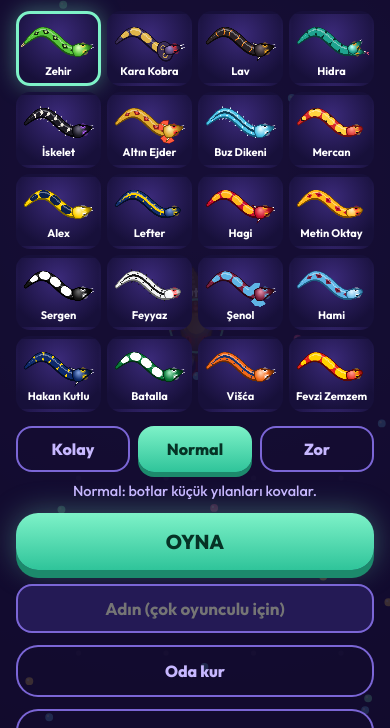
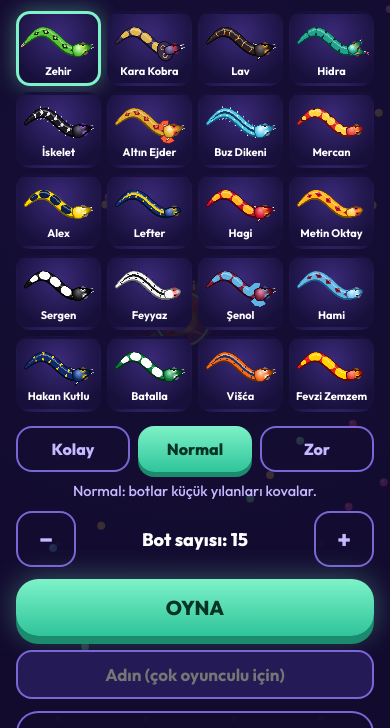
Before and after one commit to tarikalicioglu/babaconda, a plain HTML site: page index.html in a window 390 px wide. Shown: the part 116-844 px from the top of the page. Drawn offline with Linux system fonts and the light colour scheme; animation ran at ten frames a second.

Commit message:
Remove the 1200 length cap and let players pick the bot count
Snakes now keep growing; past 600 body segments they get thicker
instead of longer so phones stay smooth. Menu and room have a 0-40 bot
selector (0 in a room means botless) and the map scales with the total.

Co-Authored-By: Claude Opus 5.5 <noreply@anthropic.com>
Claude-Session: https://claude.ai/code/session_017L11Vz9YSscLPigqhYfSMV

```diff
--- a/index.html
+++ b/index.html
@@ -85,6 +85,10 @@
   .big { display: block; width: 100%; max-width: 420px; margin: 12px auto 0; padding: 16px 0; border: 0; border-radius: 22px; font: 800 20px 'Outfit', sans-serif; color: #063326; background: linear-gradient(#7ef2c8, #2fc49a); box-shadow: 0 8px 0 #1c8a6c, 0 0 30px rgba(126,242,200,.35); }
   .ghost { background: transparent; color: #c7b8ff; box-shadow: inset 0 0 0 2px #7b66d6; font-size: 16px; }
   .ghost[disabled] { opacity: .55; }
+  .brow { display: flex; align-items: center; gap: 10px; max-width: 420px; margin: 10px auto 0; }
+  .brow .dbtn { flex: 0 0 60px; font-size: 24px; }
+  .brow span { flex: 1; font-weight: 800; font-size: 18px; }
+  #botWarn, #rBotWarn { color: #ff8aa8; }
   #diff, #opts { display: flex; gap: 8px; max-width: 420px; margin: 6px auto 0; }
   .dbtn { flex: 1; padding: 13px 0; border: 0; border-radius: 16px; font: 800 16px 'Outfit', sans-serif; color: #c7b8ff; background: transparent; box-shadow: inset 0 0 0 2px #7b66d6; }
   .dbtn.sel { color: #063326; background: linear-gradient(#7ef2c8, #2fc49a); box-shadow: 0 5px 0 #1c8a6c; }
@@ -116,6 +120,8 @@
     <button class="dbtn" id="dHard"></button>
   </div>
   <p id="dInfo"></p>
+  <div class="brow"><button class="dbtn" id="botMinus">−</button><span id="botLbl"></span><button class="dbtn" id="botPlus">+</button></div>
+  <p id="botWarn"></p>
   <button class="big" id="play"></button>
   <input class="txt" id="name" maxlength="10">
   <button class="big ghost" id="mkRoom"></button>
@@ -144,7 +150,8 @@
   <h1 id="roomCode">....</h1>
   <p id="roomMsg"></p>
   <div id="roomPicker" class="pickgrid"></div>
-  <button class="big ghost" id="botBtn"></button>
+  <div class="brow" id="rBotRow"><button class="dbtn" id="rBotMinus">−</button><span id="rBotLbl"></span><button class="dbtn" id="rBotPlus">+</button></div>
+  <p id="rBotWarn"></p>
   <button class="big" id="startBtn"></button>
   <button class="big ghost" id="leaveBtn"></button>
 </div>
@@ -201,13 +208,13 @@ const TYPES = [
   { name:'Višća', c:'#f26a1b', hi:'#ffd0b0', lo:'#6a2a05', p:'#13306e', p2:'#13306e', eye:'#ffffff', tongue:'#13306e', head:'viper', pattern:'stripe', spikes:1, fangs:1 },
   { name:'Fevzi Zemzem', c:'#e2231a', hi:'#ff9a8a', lo:'#5a0805', p:'#ffd200', p2:'#ffd200', eye:'#ffd200', tongue:'#ffd200', head:'slim', pattern:'coral' }
 ];
-const BOT_NAMES = ['Tıslayan','Engerek','Şahmeran','Çıngırak','Karayılan','Sinsi','Gölge','Fısıltı','Sarmal','Avcı','Yutan','Hışırtı','Kıvrım','Pullu','Zehirli','Boğan','Sürüngen','Diş','Kuyruk','Pusu','Kement','Tırpan','Kara Bela','Uzun'];
+const BOT_NAMES = ['Kara Diş','Çatal Dil','Kaygan','Fırtına','Şimşek','Duman','Kor','Buzul','Sessiz','Yılankavi','Zehirdiş','Pul Pul','Gece','Kum','Demir','Sürgün','Dolanbaç','Kıskaç','Tilki','Sızıntı','Tıslayan','Engerek','Şahmeran','Çıngırak','Karayılan','Sinsi','Gölge','Fısıltı','Sarmal','Avcı','Yutan','Hışırtı','Kıvrım','Pullu','Zehirli','Boğan','Sürüngen','Diş','Kuyruk','Pusu','Kement','Tırpan','Kara Bela','Uzun'];
 const DOT_COLS = ['#7ef2c8', '#ff5fb0', '#ffd166', '#6ec3ff', '#c79bff'];
 
 const CELL = 160, TAU = Math.PI * 2;
 let W = 4000, GC = 25, worldNoBots = false;
 function setMap(gc) { GC = gc; W = gc * CELL; }
-const specN = k => GC === 25 ? SPEC[k].n : Math.max(k === 'g50' ? 1 : 2, Math.round(SPEC[k].n * GC * GC / 625));
+const specN = k => Math.max(k === 'g50' ? 1 : 2, Math.round(SPEC[k].n * GC * GC / 625));
 const BOTS = 15, LIVES = 3, START_M = 10, SPLIT_MIN = 16, EQ = 3;
 const MAG_R = 260, MAG_T = 8, HIT_PROT = 3;
 const SPEC = { g10: { n: 6, v: 10, r: 11, w: 10 }, g50: { n: 1, v: 50, r: 17, w: 50 }, mag: { n: 6, v: 0, r: 13, w: 8 },
@@ -218,7 +225,7 @@ const DE_NAMES = ['Gift', 'Schwarze Kobra', 'Lava', 'Hydra', 'Skelett', 'Goldene
 const LOCKS = {};
 const MISSIONS = [['kills', 2], ['len', 80], ['gold', 2], ['mag', 2], ['kills', 3], ['len', 150], ['gold', 4], ['len', 250], ['kills', 5]];
 let roundOn = false, roundLeft = 0, finalOn = false, evId = 0, evKind = '', evNext = 0, speedUntil = 0, kingId = 0, lastKing = 0;
-let lang = 'tr', soundOn = true, shake = 0, mis = null, misIdx = 0, misWait = 0;
+let botCount = 15, lang = 'tr', soundOn = true, shake = 0, mis = null, misIdx = 0, misWait = 0;
 const save = { stars: 0 };
 let specials = [];
 const DIFFS = {
@@ -231,7 +238,8 @@ const rnd = (a, b) => a + Math.random() * (b - a);
 const wd = d => d > W / 2 ? d - W : (d < -W / 2 ? d + W : d);
 const wrap = v => v < 0 ? v + W : (v >= W ? v - W : v);
 const angDiff = (a, b) => { let d = (a - b) % TAU; if (d > Math.PI) d -= TAU; if (d < -Math.PI) d += TAU; return d; };
-const radiusOf = m => 9 + Math.min(16, Math.sqrt(m) * 1.05);
+const SEG_MAX = 600;
+const radiusOf = m => 9 + Math.min(16, Math.sqrt(m) * 1.05) + Math.min(40, Math.max(0, Math.sqrt(m) - 15.2) * 1.4);
 const $ = id => document.getElementById(id);
 
 const cv = $('c'), ctx = cv.getContext('2d');
@@ -267,7 +275,7 @@ function take(f, p, cell) {
   const o = p.o;
   const dbl = o.dblUntil > time ? 2 : 1;
   p.m += f.kind ? f.v : (f.dot ? f.v * 200 / (200 + p.m) * (finalOn ? 2 : 1) : f.v * 500 / (500 + p.m)) * dbl;
-  if (p.m > 1200) p.m = 1200; if (f.dot) cell.dots--;
+  if (f.dot) cell.dots--;
   f.gone = true;
   if (hosting()) netRem.push(f.id);
   if (!f.kind) return;
@@ -364,7 +372,7 @@ function eat(p, dt) {
 /* ---------- snakes ---------- */
 function makePiece(o, x, y, ang, m) {
   const p = { id: ++nextPid, parent: 0, o, xs: [], ys: [], m, ang, dash: 0, prot: 0, dead: false, r: radiusOf(m), d: radiusOf(m) * .5 };
-  const n = Math.floor(m);
+  const n = Math.min(SEG_MAX, Math.floor(m));
   for (let i = 0; i < n; i++) { p.xs.push(wrap(x - Math.cos(ang) * p.d * i)); p.ys.push(wrap(y - Math.sin(ang) * p.d * i)); }
   return p;
 }
@@ -376,7 +384,7 @@ function updatePiece(p, dt, tAng) {
   const sp = speedOf(p);
   if (p.dash > 0) p.dash -= dt;
   xs[0] = wrap(xs[0] + Math.cos(p.ang) * sp * dt); ys[0] = wrap(ys[0] + Math.sin(p.ang) * sp * dt);
-  const n = Math.max(2, Math.floor(p.m));
+  const n = Math.max(2, Math.min(SEG_MAX, Math.floor(p.m)));
   while (xs.length < n) { xs.push(xs[xs.length - 1]); ys.push(ys[ys.length - 1]); }
   while (xs.length > n) { xs.pop(); ys.pop(); }
   for (let i = 1; i < xs.length; i++) {
@@ -411,13 +419,15 @@ function newBot(o) {
 function mkHuman(h) {
   return { id: ++nextOid, name: h.name, ti: h.ti, type: TYPES[h.ti], deaths: 0, out: false, bot: false, pieces: [], splitCd: 0, seed: rnd(0, 9), tAng: 0, magUntil: 0, kills: 0, best: START_M, conn: h.conn || null, shield: false, ghostUntil: 0, slowUntil: 0, turboUntil: 0, dblUntil: 0, nGold: 0, nMag: 0, cdSpd: 0, cdMag: 0 };
 }
-function startWorld(humans, noBots) {
-  worldNoBots = !!noBots;
-  setMap(noBots ? 12 + 2 * Math.max(0, Math.min(6, humans.length) - 2) : 25);
+function startWorld(humans, nBots) {
+  if (nBots === undefined) nBots = 15;
+  worldNoBots = nBots === 0;
+  const N = (humans ? humans.length : 0) + nBots;
+  setMap(Math.min(50, Math.max(12, Math.round(12 + (N - 2) * 13 / 14))));
   owners = []; pieces = []; time = 0; resetFood(); parts = []; rings = []; floats = []; netFx = []; homing = [];
   player = null;
   for (const h of humans || []) { const o = mkHuman(h); h.o = o; owners.push(o); if (!h.conn) player = o; }
-  const nb = noBots ? 0 : Math.max(0, BOTS + 1 - owners.length);
+  const nb = nBots;
   for (let i = 0; i < nb; i++) { const o = { id: ++nextOid, pieces: [] }; owners.push(o); newBot(o); }
   for (const o of owners) spawn(o, o.bot ? rnd(DIFFS[diff].m[0], DIFFS[diff].m[1]) : START_M);
   roundOn = !!(humans && humans.length); roundLeft = ROUND_T; finalOn = false; speedUntil = 0; kingId = 0; lastKing = 0; evNext = rnd(20, 30);
@@ -949,7 +959,7 @@ const STR = {
     len: 'Boy', split: 'BÖL', bSpd: 'HIZ', bMag: 'MIKNATIS', hMag: 'Mıknatıs', hGho: 'Hayalet', hShd: 'Kalkan', hSlow: 'Yavaş',
     tMag: 'Mıknatıs!', tShd: 'Kalkan!', tGho: 'Hayalet!', tFrz: 'Dondurucu!', tSlow: 'Dondun!', tTur: 'Turbo!', tDbl: 'Çift yem!', hTur: 'Turbo', hDbl: 'x2 yem', tPlus: '+{0}', tAte: '{0} yem oldu!', tEaten: '{0} seni yedi', tDead: 'Yendin',
     tHalf: 'Yarın gitti!', tHit: 'Çarptın!', tBit: 'Kuyruğun koptu!', tShdBreak: 'Kalkan kırıldı!', tKing: 'Kralı yedin! +20',
-    evRain: 'Yem yağmuru!', evGold: 'Altın fırtınası!', evSpeed: 'Herkes hızlı!', evFinal: 'Son 30 saniye! Yemler çift sayılır.', evMag: 'Herkese mıknatıs!', botsOn: 'Botlar: Açık', botsOff: 'Botlar: Kapalı (botsuz mod)', need2: 'Botsuz oyun için en az 2 kişi gerekli.', spec: 'Elendin! Tur bitene kadar izliyorsun.', timeUp: 'SÜRE BİTTİ!', c2: 'ÇİFT!', c3: 'ÜÇLÜ!', c4: 'DURDURULAMAZ!', kingMe: 'Kral sensin!',
+    evRain: 'Yem yağmuru!', evGold: 'Altın fırtınası!', evSpeed: 'Herkes hızlı!', evFinal: 'Son 30 saniye! Yemler çift sayılır.', evMag: 'Herkese mıknatıs!', botsOn: 'Botlar: Açık', botsOff: 'Bot yok (botsuz mod)', botN: 'Bot sayısı: {0}', botWarn: '30 üstü bot eski telefonlarda kasabilir.', need2: 'Botsuz oyun için en az 2 kişi gerekli.', spec: 'Elendin! Tur bitene kadar izliyorsun.', timeUp: 'SÜRE BİTTİ!', c2: 'ÇİFT!', c3: 'ÜÇLÜ!', c4: 'DURDURULAMAZ!', kingMe: 'Kral sensin!',
     mis: 'Görev: {0}', mKills: '{0} yılan ye', mLen: '{0} boya ulaş', mGold: '{0} altın yem topla', mMag: '{0} mıknatıs topla', misDone: 'Görev tamam!', unlock: 'Yeni yılan açıldı: {0}', locked: 'Kilitli · {0} görev'
   },
   de: {
@@ -966,7 +976,7 @@ const STR = {
     len: 'Länge', split: 'TEIL', bSpd: 'TEMPO', bMag: 'MAGNET', hMag: 'Magnet', hGho: 'Geist', hShd: 'Schild', hSlow: 'Langsam',
     tMag: 'Magnet!', tShd: 'Schild!', tGho: 'Geist!', tFrz: 'Frost!', tSlow: 'Eingefroren!', tTur: 'Turbo!', tDbl: 'Doppeltes Futter!', hTur: 'Turbo', hDbl: 'x2 Futter', tPlus: '+{0}', tAte: '{0} gefressen!', tEaten: '{0} hat dich gefressen', tDead: 'Gefressen',
     tHalf: 'Hälfte verloren!', tHit: 'Aufprall!', tBit: 'Schwanz ab!', tShdBreak: 'Schild zerbrochen!', tKing: 'König gefressen! +20',
-    evRain: 'Futterregen!', evGold: 'Goldsturm!', evSpeed: 'Alle schnell!', evFinal: 'Letzte 30 Sekunden! Futter zählt doppelt.', evMag: 'Magnet für alle!', botsOn: 'Bots: An', botsOff: 'Bots: Aus (ohne Bots)', need2: 'Ohne Bots braucht ihr mindestens 2 Spieler.', spec: 'Ausgeschieden! Du schaust bis zum Rundenende zu.', timeUp: 'ZEIT UM!', c2: 'DOPPEL!', c3: 'DREIFACH!', c4: 'UNAUFHALTSAM!', kingMe: 'Du bist König!',
+    evRain: 'Futterregen!', evGold: 'Goldsturm!', evSpeed: 'Alle schnell!', evFinal: 'Letzte 30 Sekunden! Futter zählt doppelt.', evMag: 'Magnet für alle!', botsOn: 'Bots: An', botsOff: 'Keine Bots (ohne Bots)', botN: 'Bots: {0}', botWarn: 'Über 30 Bots kann ältere Handys ruckeln lassen.', need2: 'Ohne Bots braucht ihr mindestens 2 Spieler.', spec: 'Ausgeschieden! Du schaust bis zum Rundenende zu.', timeUp: 'ZEIT UM!', c2: 'DOPPEL!', c3: 'DREIFACH!', c4: 'UNAUFHALTSAM!', kingMe: 'Du bist König!',
     mis: 'Mission: {0}', mKills: 'Friss {0} Schlangen', mLen: 'Erreiche Länge {0}', mGold: 'Sammle {0} Goldfutter', mMag: 'Sammle {0} Magnete', misDone: 'Mission geschafft!', unlock: 'Neue Schlange frei: {0}', locked: 'Gesperrt · {0} Missionen'
   }
 };
@@ -974,8 +984,8 @@ function _t(k, a, b) { let v = (STR[lang] && STR[lang][k]) || STR.tr[k] || k; if
 const esc = v => (v + '').replace(/[&<>"']/g, c => '&#' + c.charCodeAt(0) + ';');
 const tname = i => lang === 'de' ? DE_NAMES[i] : TYPES[i].name;
 const isLocked = i => !!LOCKS[i] && save.stars < LOCKS[i];
-function persist() { try { localStorage.setItem('babaconda', JSON.stringify({ stars: save.stars, lang, soundOn })); } catch (e) {} }
-function loadSave() { try { const d = JSON.parse(localStorage.getItem('babaconda') || '{}'); save.stars = d.stars | 0; if (d.lang === 'de' || d.lang === 'tr') lang = d.lang; if (d.soundOn === false) soundOn = false; } catch (e) {} }
+function persist() { try { localStorage.setItem('babaconda', JSON.stringify({ stars: save.stars, lang, soundOn, botCount })); } catch (e) {} }
+function loadSave() { try { const d = JSON.parse(localStorage.getItem('babaconda') || '{}'); save.stars = d.stars | 0; if (d.lang === 'de' || d.lang === 'tr') lang = d.lang; if (d.soundOn === false) soundOn = false; if (d.botCount >= 1 && d.botCount <= 40) botCount = d.botCount | 0; } catch (e) {} }
 
 /* ---------- sound and voice ---------- */
 let actx = null;
@@ -1128,6 +1138,7 @@ function applyLang() {
   $('dInfo').textContent = _t({ easy: 'iEasy', normal: 'iNormal', hard: 'iHard' }[diff]);
   $('mStars').textContent = _t('stars', save.stars);
   $('split').textContent = _t('split');
+  drawBots();
   updatePickers();
 }
 function showOv(id) { for (const k of ['menu', 'join', 'room', 'over', 'podium']) $(k).classList.toggle('on', k === id); }
@@ -1145,7 +1156,7 @@ function gameOver() {
 }
 function myName() { const v = (($('name').value || '') + '').trim().slice(0, 10); return v || 'SEN'; }
 function enterPlay() { endSeq = null; conf = []; $('bigMsg').className = ''; $('hud').classList.remove('spec'); mode = 'play'; mis = null; misWait = 0; misIdx = save.stars; fxAlive = false; showOv(null); $('hud').classList.add('on'); hud(); }
-function play() { unlockAudio(); startWorld([{ name: myName(), ti: selType }]); enterPlay(); }
+function play() { unlockAudio(); startWorld([{ name: myName(), ti: selType }], Math.max(1, botCount)); enterPlay(); }
 function toMenu(msg) {
   leaveNet(); endSeq = null; conf = []; $('bigMsg').className = ''; mode = 'menu'; player = null; $('hud').classList.remove('on'); showOv('menu'); $('menuMsg').textContent = msg || ''; $('mStars').textContent = _t('stars', save.stars);
   startWorld(null);
@@ -1167,7 +1178,7 @@ function freeType(want, rid) {
 function sendTo(conn, m) { try { if (conn && conn.open) conn.send(m); } catch (e) {} }
 function castLobby() {
   const players = net.room.map(r => ({ id: r.id, name: r.name, ti: r.ti }));
-  for (const r of net.room) if (r.conn) sendTo(r.conn, { t: 'lobby', players, you: r.id, code: net.code, bots: net.bots });
+  for (const r of net.room) if (r.conn) sendTo(r.conn, { t: 'lobby', players, you: r.id, code: net.code, nBots: net.nBots });
   drawRoom();
 }
 function drawRoom() {
@@ -1176,8 +1187,9 @@ function drawRoom() {
   $('roomCode').textContent = net.code || '....';
   $('roomMsg').textContent = net.room.length ? _t('inRoom', net.room.map(r => r.name).join(', ')) + (net.role === 'host' ? '' : ' · ' + _t('waitStart')) : _t('connecting');
   $('startBtn').style.display = net.role === 'host' ? 'block' : 'none';
-  const bb = $('botBtn'); bb.textContent = _t(net.bots ? 'botsOn' : 'botsOff'); bb.style.opacity = net.role === 'host' ? '1' : '.6';
-  const need = !net.bots && net.room.length < 2; $('startBtn').style.opacity = need ? '.5' : '1';
+  $('rBotLbl').textContent = net.nBots ? _t('botN', net.nBots) : _t('botsOff'); $('rBotRow').style.opacity = net.role === 'host' ? '1' : '.6';
+  $('rBotWarn').textContent = net.nBots > 30 ? _t('botWarn') : '';
+  const need = !net.nBots && net.room.length < 2; $('startBtn').style.opacity = need ? '.5' : '1';
   if (need) $('roomMsg').textContent += ' · ' + _t('need2');
   rCards.forEach((b, i) => {
     const who = net.room.find(r => r.ti === i), lock = isLocked(i) && !who;
@@ -1206,7 +1218,7 @@ function hostMsg(r, m) {
 }
 function makeRoom() {
   if (typeof Peer === 'undefined') { $('menuMsg').textContent = _t('eNoNet'); return; }
-  unlockAudio(); leaveNet(); net.role = 'host'; net.myRid = 0; net.code = ''; net.bots = true;
+  unlockAudio(); leaveNet(); net.role = 'host'; net.myRid = 0; net.code = ''; net.nBots = botCount;
   net.room = [{ id: 0, name: myName(), ti: selType, conn: null }];
   mode = 'room'; showOv('room'); drawRoom(); $('roomMsg').textContent = _t('making');
   let rid = 0;
@@ -1238,8 +1250,8 @@ function makeRoom() {
 }
 function startRoom() {
   if (net.role !== 'host' || !net.code) return;
-  if (!net.bots && net.room.length < 2) { drawRoom(); return; }
-  startWorld(net.room, !net.bots);
+  if (!net.nBots && net.room.length < 2) { drawRoom(); return; }
+  startWorld(net.room, net.nBots);
   net.started = true; netAdd = []; netRem = [];
   const food = allFood();
   for (const r of net.room) if (r.conn) sendTo(r.conn, { t: 'start', you: r.o.id, food, gc: GC, nb: worldNoBots });
@@ -1274,7 +1286,7 @@ function clientMsg(m) {
   if (!m) return;
   if (m.t === 'full') { leaveNet(); $('joinMsg').textContent = _t('eFull'); }
   else if (m.t === 'lobby') {
-    net.room = m.players; net.myRid = m.you; net.bots = m.bots !== false;
+    net.room = m.players; net.myRid = m.you; net.nBots = m.nBots | 0;
     if (!net.started && mode !== 'room') { mode = 'room'; showOv('room'); }
     drawRoom();
   } else if (m.t === 'start') {
@@ -1386,7 +1398,13 @@ const DB = { easy: 'dEasy', normal: 'dNormal', hard: 'dHard' };
 for (const k in DB) $(DB[k]).addEventListener('click', () => { diff = k; for (const j in DB) $(DB[j]).classList.toggle('sel', j === k); applyLang(); });
 $('langBtn').addEventListener('click', () => { lang = lang === 'tr' ? 'de' : 'tr'; persist(); applyLang(); if (net.role) drawRoom(); });
 $('sndBtn').addEventListener('click', () => { soundOn = !soundOn; persist(); applyLang(); if (soundOn) { unlockAudio(); SFX.bonus(); } });
-$('botBtn').addEventListener('click', () => { if (net.role !== 'host' || net.started) return; net.bots = !net.bots; castLobby(); });
+const BSTEPS = [0, 1, 2, 3, 4, 5, 6, 7, 8, 9, 10, 15, 20, 25, 30, 35, 40];
+const bstep = (v, d, min) => { let i = BSTEPS.indexOf(v); if (i < 0) i = BSTEPS.findIndex(x => x >= v); i = Math.max(BSTEPS.indexOf(min), Math.min(BSTEPS.length - 1, i + d)); return BSTEPS[i]; };
+function drawBots() { $('botLbl').textContent = _t('botN', botCount); $('botWarn').textContent = botCount > 30 ? _t('botWarn') : ''; }
+$('botMinus').addEventListener('click', () => { botCount = bstep(botCount, -1, 1); persist(); drawBots(); });
+$('botPlus').addEventListener('click', () => { botCount = bstep(botCount, 1, 1); persist(); drawBots(); });
+$('rBotMinus').addEventListener('click', () => { if (net.role !== 'host' || net.started) return; net.nBots = bstep(net.nBots, -1, 0); castLobby(); });
+$('rBotPlus').addEventListener('click', () => { if (net.role !== 'host' || net.started) return; net.nBots = bstep(net.nBots, 1, 0); castLobby(); });
 $('nextRound').addEventListener('click', () => { if (net.role === 'host') startRoom(); else if (!net.role) play(); });
 $('podMenu').addEventListener('click', () => toMenu(''));
 
@@ -1456,7 +1474,7 @@ function frame(now) {
     const k = Math.min(1, dt * 6);
     cam.x = wrap(cam.x + wd(f.xs[0] - cam.x) * k); cam.y = wrap(cam.y + wd(f.ys[0] - cam.y) * k);
     const base = Math.max(.8, Math.min(1.3, Math.min(vw, vh) / 460));
-    const tz = base * Math.max(.55, 1.05 - (f.r - 12) * .035) * (o.pieces.length > 1 ? .85 : 1);
+    const tz = base * Math.max(.32, 1.05 - (f.r - 12) * .03) * (o.pieces.length > 1 ? .85 : 1);
     cam.z += (tz - cam.z) * Math.min(1, dt * 2);
   }
   render();
```
